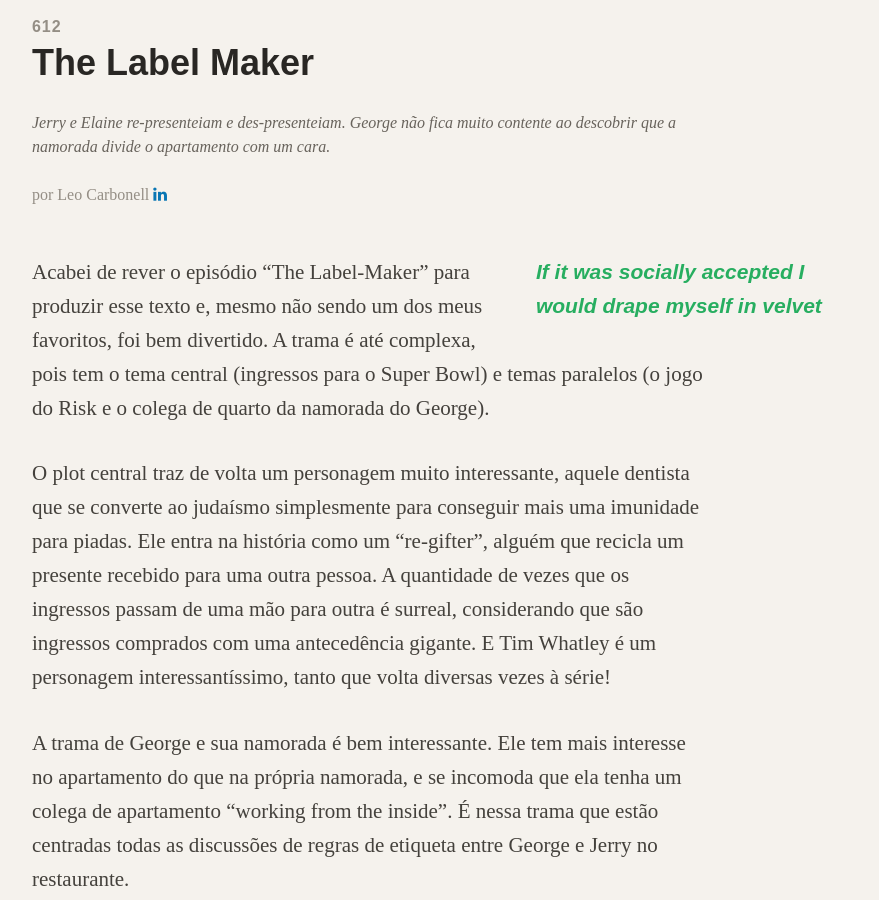
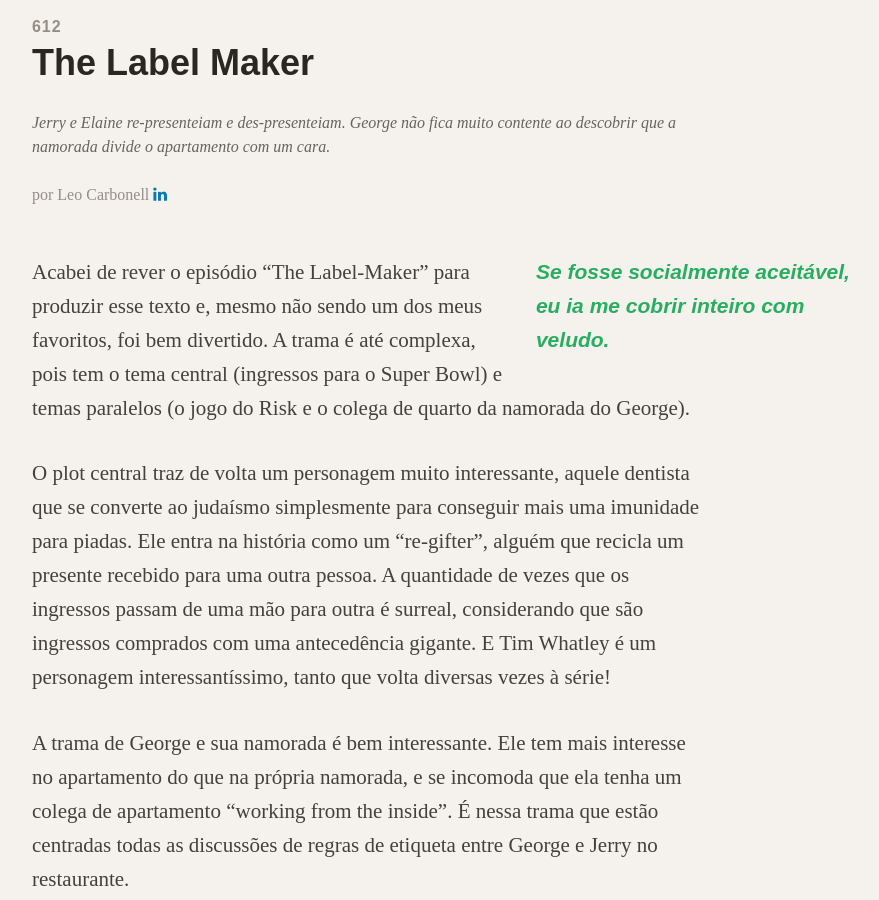
Before and after one commit to seufelipe/movimentoseinfeld, a Jekyll site: the page built from _posts/2014-09-18-the-label-maker.md, in a window 1280 px wide and 900 px high, scrolled down 594 px. Shown: the whole window, without its empty margins (272-1151 px from the left). Built offline with Jekyll 4.4.1, drawn with Linux system fonts in a browser that asks for light colours; nearby versions of some CDN libraries; some web fonts are replaced; comment, search, counter and statistics services are not loaded.

Commit message:
traduzindo a quote do label maker

```diff
--- a/_posts/2014-09-18-the-label-maker.md
+++ b/_posts/2014-09-18-the-label-maker.md
@@ -7,7 +7,7 @@
 author: carbonell
 ---
 
-> If it was socially accepted I would drape myself in velvet
+> Se fosse socialmente aceitável, eu ia me cobrir inteiro com veludo.
 
 Acabei de rever o episódio "The Label-Maker" para produzir esse texto e, mesmo não sendo um dos meus favoritos, foi bem divertido. A trama é até complexa, pois tem o tema central (ingressos para o Super Bowl) e temas paralelos (o jogo do Risk e o colega de quarto da namorada do George).
 
```
